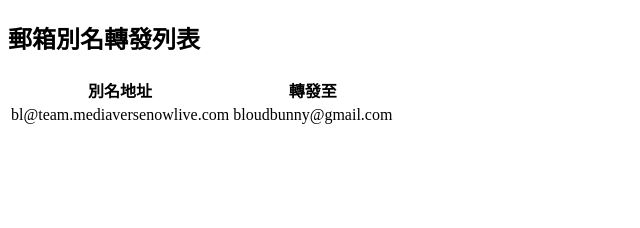
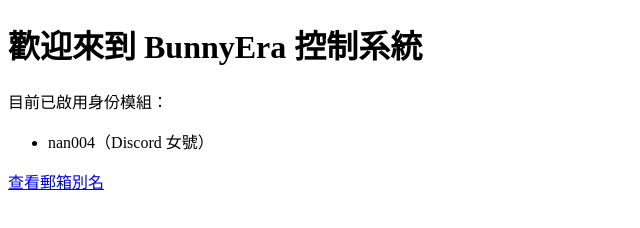
Before and after one commit to BunnyEraPro/global-control-center, a plain HTML site: page index.html in a window 1280 px wide. Shown: the whole page, without its empty margins (0-640 px from the left). Drawn offline with Linux system fonts and the light colour scheme.

Commit message:
Update index.html

```diff
--- a/index.html
+++ b/index.html
@@ -2,14 +2,14 @@
 <html>
 <head>
   <meta charset="UTF-8">
-  <title>郵箱別名列表</title>
-  <link rel="stylesheet" href="style.css">
+  <title>BunnyEra 控制系統入口</title>
 </head>
 <body>
-  <h2>郵箱別名轉發列表</h2>
-  <table>
-    <tr><th>別名地址</th><th>轉發至</th></tr>
-    <tr><td>bl@team.mediaversenowlive.com</td><td>bloudbunny@gmail.com</td></tr>
-  </table>
+  <h1>歡迎來到 BunnyEra 控制系統</h1>
+  <p>目前已啟用身份模組：</p>
+  <ul>
+    <li>nan004（Discord 女號）</li>
+  </ul>
+  <a href="email_alias.html">查看郵箱別名</a>
 </body>
 </html>
```
